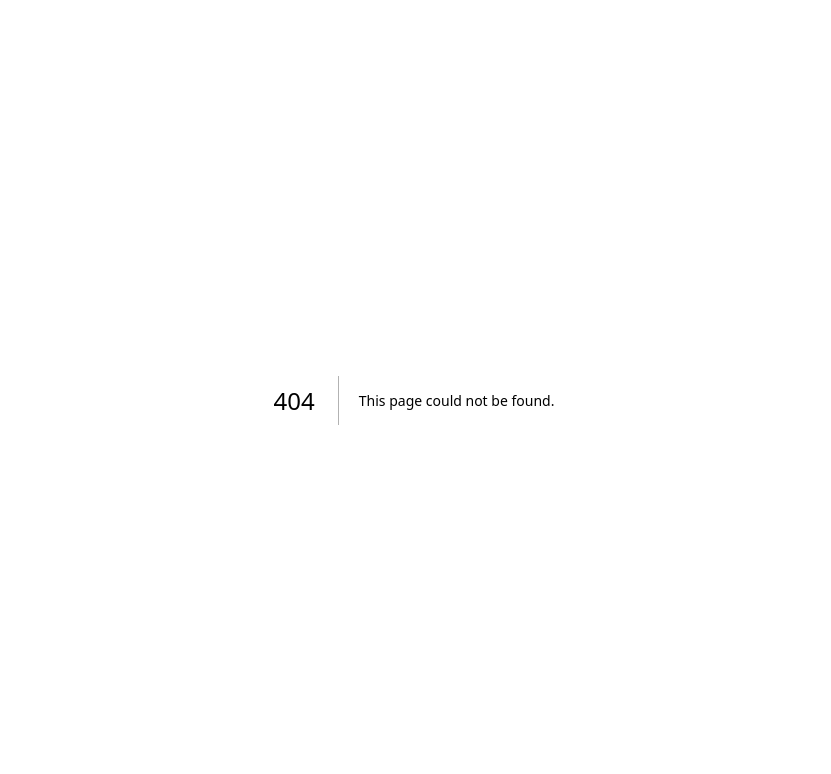
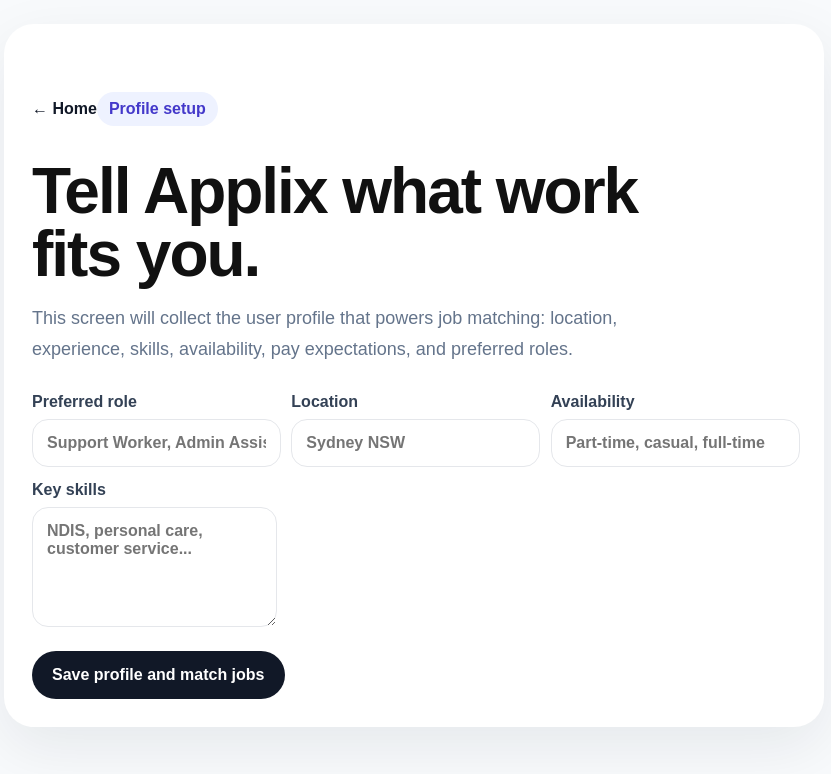
Before and after one commit to Calsie-ai/Calsie, a Next.js app in the folder frontend/: page /profile in a window 1280 px wide. Before the commit this address had no page. Shown: the top 774 px of the page, without its empty margins (226-1057 px from the left). Built offline with nearby package versions, Linux system fonts and the light colour scheme.

Commit message:
Add profile route

```diff
--- /dev/null
+++ b/frontend/app/profile/page.tsx
@@ -0,0 +1,117 @@
+import Link from "next/link";
+
+export default function ProfilePage() {
+  return (
+    <main style={styles.main}>
+      <section style={styles.card}>
+        <Link href="/" style={styles.backLink}>← Home</Link>
+        <p style={styles.badge}>Profile setup</p>
+        <h1 style={styles.title}>Tell Applix what work fits you.</h1>
+        <p style={styles.subtitle}>
+          This screen will collect the user profile that powers job matching: location, experience, skills, availability, pay expectations, and preferred roles.
+        </p>
+
+        <div style={styles.formGrid}>
+          <label style={styles.field}>
+            Preferred role
+            <input style={styles.input} placeholder="Support Worker, Admin Assistant..." />
+          </label>
+          <label style={styles.field}>
+            Location
+            <input style={styles.input} placeholder="Sydney NSW" />
+          </label>
+          <label style={styles.field}>
+            Availability
+            <input style={styles.input} placeholder="Part-time, casual, full-time" />
+          </label>
+          <label style={styles.field}>
+            Key skills
+            <textarea style={styles.textarea} placeholder="NDIS, personal care, customer service..." />
+          </label>
+        </div>
+
+        <Link href="/matching" style={styles.primaryButton}>Save profile and match jobs</Link>
+      </section>
+    </main>
+  );
+}
+
+const styles = {
+  main: {
+    minHeight: "100vh",
+    background: "#f8fafc",
+    fontFamily: "Arial, Helvetica, sans-serif",
+    padding: 24,
+  },
+  card: {
+    maxWidth: 820,
+    margin: "0 auto",
+    background: "white",
+    borderRadius: 30,
+    padding: 28,
+    boxShadow: "0 20px 60px rgba(15,23,42,0.08)",
+  },
+  backLink: {
+    color: "#111827",
+    textDecoration: "none",
+    fontWeight: 900,
+  },
+  badge: {
+    display: "inline-block",
+    marginTop: 40,
+    padding: "8px 12px",
+    borderRadius: 999,
+    background: "#eef2ff",
+    color: "#4338ca",
+    fontWeight: 900,
+  },
+  title: {
+    maxWidth: 650,
+    margin: "18px 0 12px",
+    fontSize: "clamp(36px, 7vw, 64px)",
+    lineHeight: 0.98,
+    letterSpacing: -2,
+  },
+  subtitle: {
+    maxWidth: 650,
+    color: "#64748b",
+    lineHeight: 1.7,
+    fontSize: 18,
+  },
+  formGrid: {
+    display: "grid",
+    gridTemplateColumns: "repeat(auto-fit, minmax(240px, 1fr))",
+    gap: 14,
+    marginTop: 28,
+  },
+  field: {
+    display: "grid",
+    gap: 8,
+    color: "#334155",
+    fontWeight: 900,
+  },
+  input: {
+    border: "1px solid #e5e7eb",
+    borderRadius: 16,
+    padding: 14,
+    fontSize: 16,
+  },
+  textarea: {
+    border: "1px solid #e5e7eb",
+    borderRadius: 16,
+    padding: 14,
+    fontSize: 16,
+    minHeight: 120,
+    resize: "vertical" as const,
+  },
+  primaryButton: {
+    display: "inline-block",
+    marginTop: 24,
+    borderRadius: 999,
+    background: "#111827",
+    color: "white",
+    padding: "15px 20px",
+    textDecoration: "none",
+    fontWeight: 900,
+  },
+};
```
